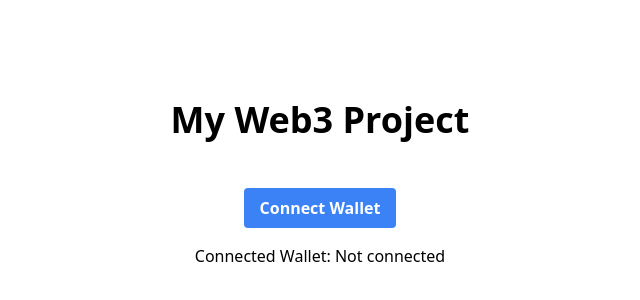
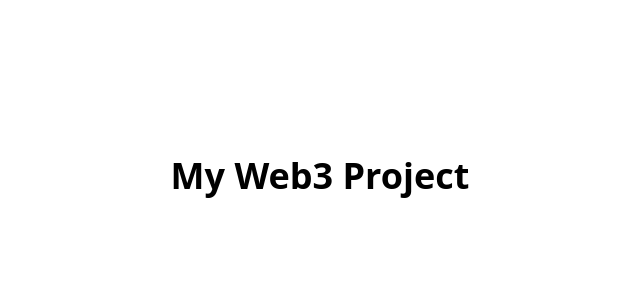
Before and after one commit to Block-Expert/PrivacyPool-front, a React (Create React App) app: page / in a window 1280 px wide. Shown: the part 232-532 px from the top of the page, without its empty margins (320-960 px from the left). Built offline with nearby package versions, Linux system fonts and the light colour scheme.

Commit message:
forth commit

```diff
--- a/src/App.js
+++ b/src/App.js
@@ -1,30 +1,30 @@
 import React, { useState } from 'react';
-import Web3 from 'web3';
-import DepositForm from './components/DepositForm';
-import WithdrawForm from './components/WithdrawForm';
+// import Web3 from 'web3';
+// import DepositForm from './components/DepositForm';
+// import WithdrawForm from './components/WithdrawForm';
 
 const App = () => {
 
-  const [connectedWallet, setConnectedWallet] = useState('');
+  // const [connectedWallet, setConnectedWallet] = useState('');
 
-  const connectWallet = async () => {
-    if (window.ethereum) {
-      try {
-        await window.ethereum.enable();
-        const web3 = new Web3(window.ethereum);
-        const accounts = await web3.eth.getAccounts();
-        setConnectedWallet(accounts[0]);
-      } catch (error) {
-        console.error(error);
-      }
-    } else {
-      console.error('Web3 provider not found');
-    }
-  };
+  // const connectWallet = async () => {
+  //   if (window.ethereum) {
+  //     try {
+  //       await window.ethereum.enable();
+  //       const web3 = new Web3(window.ethereum);
+  //       const accounts = await web3.eth.getAccounts();
+  //       setConnectedWallet(accounts[0]);
+  //     } catch (error) {
+  //       console.error(error);
+  //     }
+  //   } else {
+  //     console.error('Web3 provider not found');
+  //   }
+  // };
   return (
     <div className="flex flex-col items-center justify-center h-screen">
       <h1 className="text-4xl font-bold mt-8 mb-4">My Web3 Project</h1>
-      <div className="flex flex-col items-center mt-8">
+      {/* <div className="flex flex-col items-center mt-8">
         <button
           className="bg-blue-500 hover:bg-blue-700 text-white font-bold py-2 px-4 rounded"
           onClick={connectWallet}
@@ -34,13 +34,13 @@ const App = () => {
         <div className="mt-4">
           Connected Wallet: {connectedWallet ? connectedWallet : 'Not connected'}
         </div>
-      </div>
-      {connectedWallet ? (
+      </div> */}
+      {/* {connectedWallet ? (
         <>
-          {/* <DepositForm />
-          <WithdrawForm /> */}
+          <DepositForm />
+          <WithdrawForm />
         </>
-      ) : null}
+      ) : null} */}
     </div>
   );
 };
```
